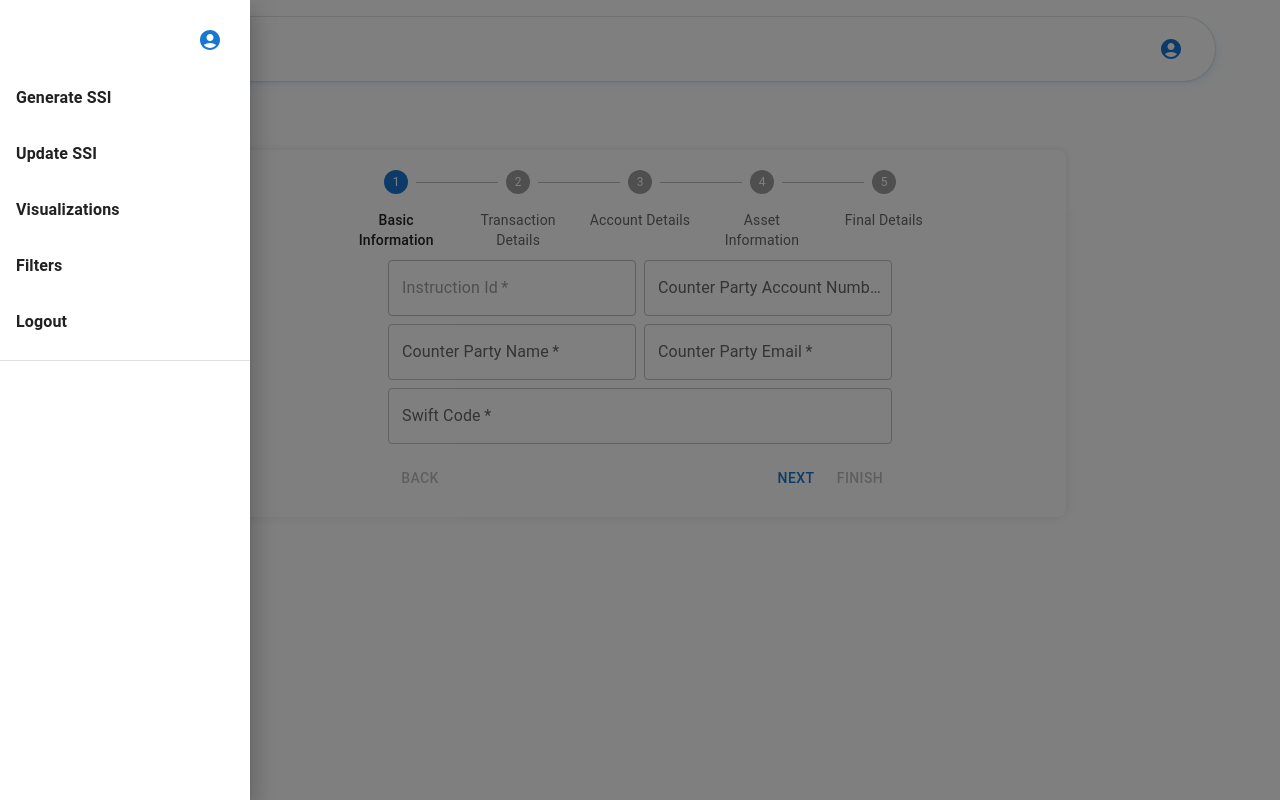
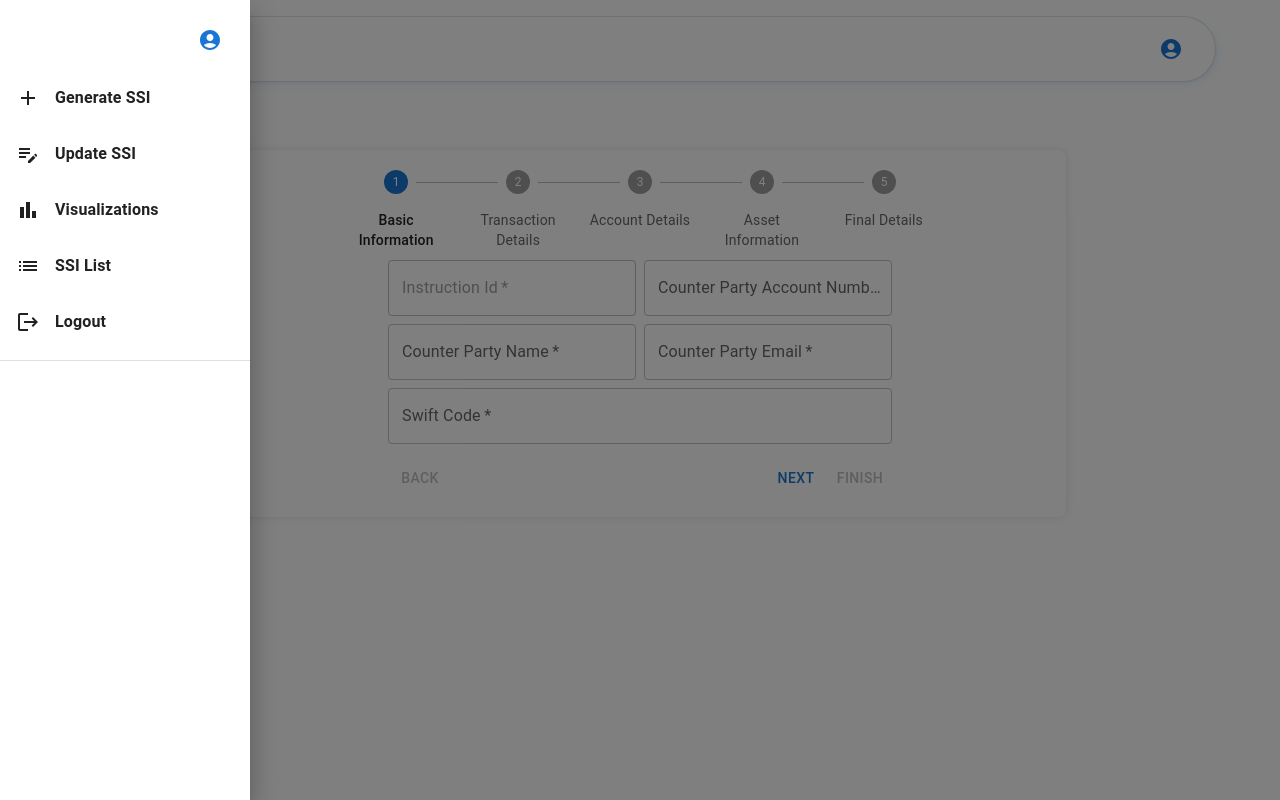
Before and after one commit to DanushAthithya/ssi-central, a React (Create React App) app in the folder product-webapp/webapp/: page /userHome/updateSSI in a window 1280 px wide. Both pictures are taken after a click on the button 97 px from the left and 49 px from the top of the page. Built offline with nearby package versions, Linux system fonts and the light colour scheme.

Commit message:
Icons added

```diff
--- a/product-webapp/webapp/src/components/Navbar/AdminNavbar.jsx
+++ b/product-webapp/webapp/src/components/Navbar/AdminNavbar.jsx
@@ -10,6 +10,10 @@ import AccountCircleIcon from "@mui/icons-material/AccountCircle";
 import { Divider, Drawer, MenuItem, Typography } from "@mui/material";
 import IconButton from "@mui/material/IconButton";
 import logo from "../../Images/GenySys__2_-removebg-preview.png";
+import LogoutIcon from '@mui/icons-material/Logout';
+import AddIcon from '@mui/icons-material/Add';
+import EditNoteIcon from '@mui/icons-material/EditNote';
+import ListIcon from '@mui/icons-material/List';
 // import logo from './logo2.png';
 
 const logoStyle = {
@@ -162,16 +166,16 @@ function AdminNavbar({ mode, toggleColorMode }) {
                    </IconButton>
                  </Box>
                  <MenuItem onClick={() => window.location.replace("/adminHome/createUser")}>
-                   Add User
+                   <AddIcon style={{marginRight:'15px'}}/>Add User
                  </MenuItem>
                  <MenuItem onClick={() => window.location.replace("/adminHome/userFilter")}>
-                   Update SSI
+                   <EditNoteIcon style={{marginRight:'15px'}}/>Update SSI
                  </MenuItem>
                  <MenuItem onClick={() => window.location.replace("/adminHome/userFilter")}>
-                   User List
+                   <ListIcon style={{marginRight:'15px'}}/>User List
                  </MenuItem>
                  {/* Add Logout Button */}
-                 <MenuItem onClick={handleLogout}>Logout</MenuItem>
+                 <MenuItem onClick={handleLogout}><LogoutIcon style={{marginRight:'15px'}}/>Logout</MenuItem>
                  <Divider />
                </Box>
              </Drawer>
--- a/product-webapp/webapp/src/components/Navbar/UserNavbar.jsx
+++ b/product-webapp/webapp/src/components/Navbar/UserNavbar.jsx
@@ -6,6 +6,11 @@ import Container from "@mui/material/Container";
 import IconButton from "@mui/material/IconButton";
 import Toolbar from "@mui/material/Toolbar";
 import Typography from "@mui/material/Typography";
+import LogoutIcon from '@mui/icons-material/Logout';
+import AddIcon from '@mui/icons-material/Add';
+import EditNoteIcon from '@mui/icons-material/EditNote';
+import ListIcon from '@mui/icons-material/List';
+import BarChartIcon from '@mui/icons-material/BarChart';
 import React from "react";
 
 import { Divider, Drawer, MenuItem } from "@mui/material";
@@ -156,19 +161,19 @@ function UserNavbar({ mode, toggleColorMode }) {
                     </IconButton>
                   </Box>
                   <MenuItem onClick={() => window.location.replace("/userHome/createSSI")}>
-                   Generate SSI
+                   <AddIcon style={{marginRight:'15px'}}/>Generate SSI
                  </MenuItem>
                  <MenuItem onClick={() => window.location.replace("/userHome/ssiFilter")}>
-                   Update SSI
+                   <EditNoteIcon style={{marginRight:'15px'}}/>Update SSI
                  </MenuItem>
                  <MenuItem onClick={() => window.location.replace("/userHome/visualization")}>
-                   Visualizations
+                   <BarChartIcon style={{marginRight:'15px'}}/>Visualizations
                  </MenuItem>
                  <MenuItem onClick={() => window.location.replace("/userHome/ssiFilter")}>
-                   Filters
+                   <ListIcon style={{marginRight:'15px'}}/>SSI List
                  </MenuItem>
                   {/* Add Logout Button */}
-                  <MenuItem onClick={handleLogout}>Logout</MenuItem>
+                  <MenuItem onClick={handleLogout}><LogoutIcon style={{marginRight:'15px'}}/>Logout</MenuItem>
                   <Divider />
                 </Box>
               </Drawer>
--- a/product-webapp/webapp/src/components/UserPage/UserHome.jsx
+++ b/product-webapp/webapp/src/components/UserPage/UserHome.jsx
@@ -3,6 +3,7 @@ import Footer from "../LandingPage/Footer"
 import LandingPage from "../LandingPage/LandingPage"
 import Screenshots from "../LandingPage/ScreenShots"
 import UserNavbar from "../Navbar/UserNavbar"
+
 
 const UserHome=()=>{
     return(
```
